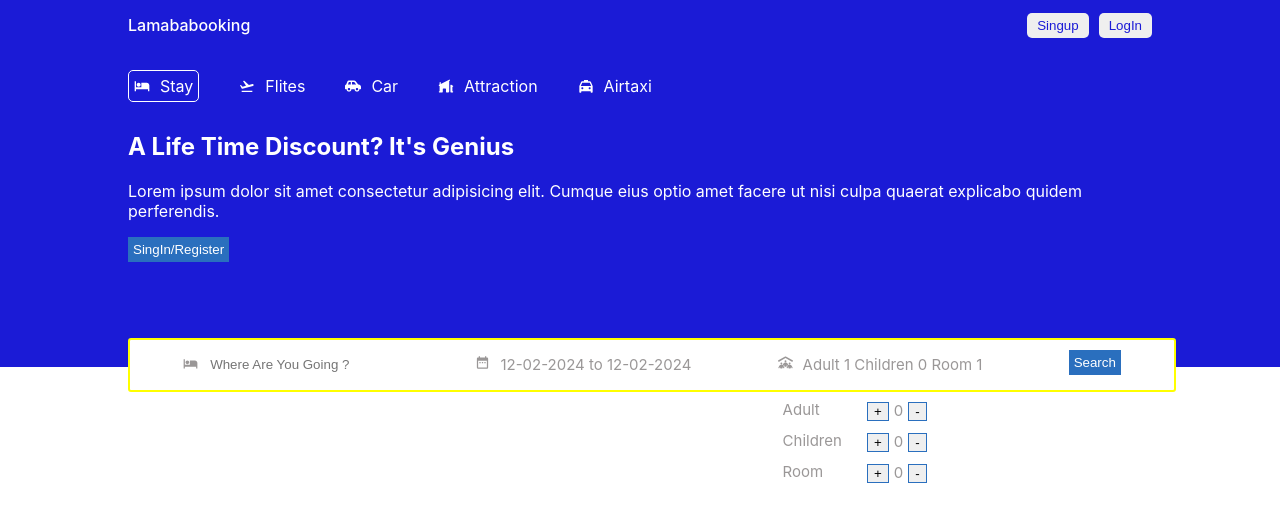
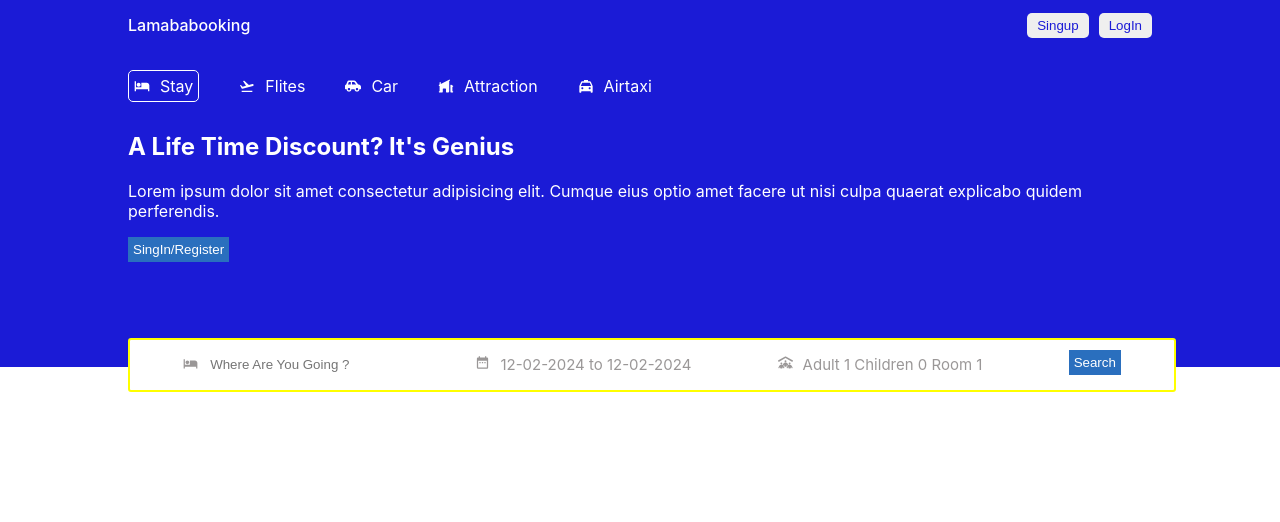
Before and after one commit to Foysalrabby/BokingApi, a React (Create React App) app in the folder client/: page / in a window 1280 px wide. Shown: the top 522 px of the page. Built offline with nearby package versions, Linux system fonts and the light colour scheme.

Commit message:
end increase and decrease

```diff
--- a/client/src/Component/Header/Header.css
+++ b/client/src/Component/Header/Header.css
@@ -95,4 +95,8 @@ position: absolute;
   margin-left: 5px;
   margin-right: 5px;
   border: 1px solid rgb(42, 111, 190) ;
+  cursor: pointer;
 }
+.optionsbutton:disabled{
+cursor: not-allowed;
+}
--- a/client/src/Component/Header/Header.jsx
+++ b/client/src/Component/Header/Header.jsx
@@ -22,7 +22,7 @@ const Header = () => {
           key: 'selection'
         }
       ]);
-      const [options,setoptions]=useState(false);  //to increase child adult
+      const [optionsopen,setoptionsopen]=useState(false);  //to increase child adult
       const [optionsnum,setoptionsnum]=useState({
         adult:1,
         child:0,
@@ -89,17 +89,20 @@ const handleopen =(name,operation) => {
          }
          </div>
          <div className="HeaderSearchitem">
-          <FaPeopleRoof  className='headericon'/>
-          <span className='headertext'>{`Adult ${optionsnum.adult} Children
+          <FaPeopleRoof  className='headericon' onClick={()=> setoptionsopen(!optionsopen)}/>
+          <span  className='headertext'>{`Adult ${optionsnum.adult} Children
             ${optionsnum.child}
           Room ${optionsnum.room} `} </span>
-          <div className="optons">
+
+          {optionsopen && <div className="optons">
            <div className='optionitem'>
            <span className='headertext'> Adult</span>
               <div className="optionitemhelp" >
               <button className='optionsbutton' onClick={()=> handleopen("adult","i")}> +</button>
-                <span className='headertext'>0</span>
-                <button className='optionsbutton' onClick={()=> handleopen("adult","d")}> -</button>
+                <span className='headertext'>{optionsnum.adult}</span>
+                <button
+                disabled={optionsnum.adult <= 1 }
+                className='optionsbutton' onClick={()=> handleopen("adult","d")}> -</button>
               </div>
            </div>
 
@@ -109,8 +112,10 @@ const handleopen =(name,operation) => {
               <span className='headertext'> Children</span>
               <div className="optionitemhelp">
               <button className='optionsbutton' onClick={()=> handleopen("child","i")}> +</button>
-                <span className='headertext'>0</span>
-                <button className='optionsbutton' onClick={()=> handleopen("child","d")}> -</button>
+                <span className='headertext'>{optionsnum.child}</span>
+                <button
+                 disabled={optionsnum.child <= 0 }
+                 className='optionsbutton' onClick={()=> handleopen("child","d")}> -</button>
               </div>
            </div>
 
@@ -118,13 +123,15 @@ const handleopen =(name,operation) => {
               <span className='headertext'> Room</span>
               <div className="optionitemhelp">
               <button className='optionsbutton' onClick={()=> handleopen("room","i")}> +</button>
-                <span className='headertext'>0</span>
-                <button  className='optionsbutton' onClick={()=> handleopen("room","d")}> -</button>
+                <span className='headertext'>{optionsnum.room}</span>
+                <button
+                 disabled={optionsnum.room <= 1 }
+                 className='optionsbutton' onClick={()=> handleopen("room","d")}> -</button>
               </div>
            </div>
 
           </div>
-
+         }
          </div>
          <div className="HeaderSearchitem">
           <button className='navbutton'>Search</button>
```
